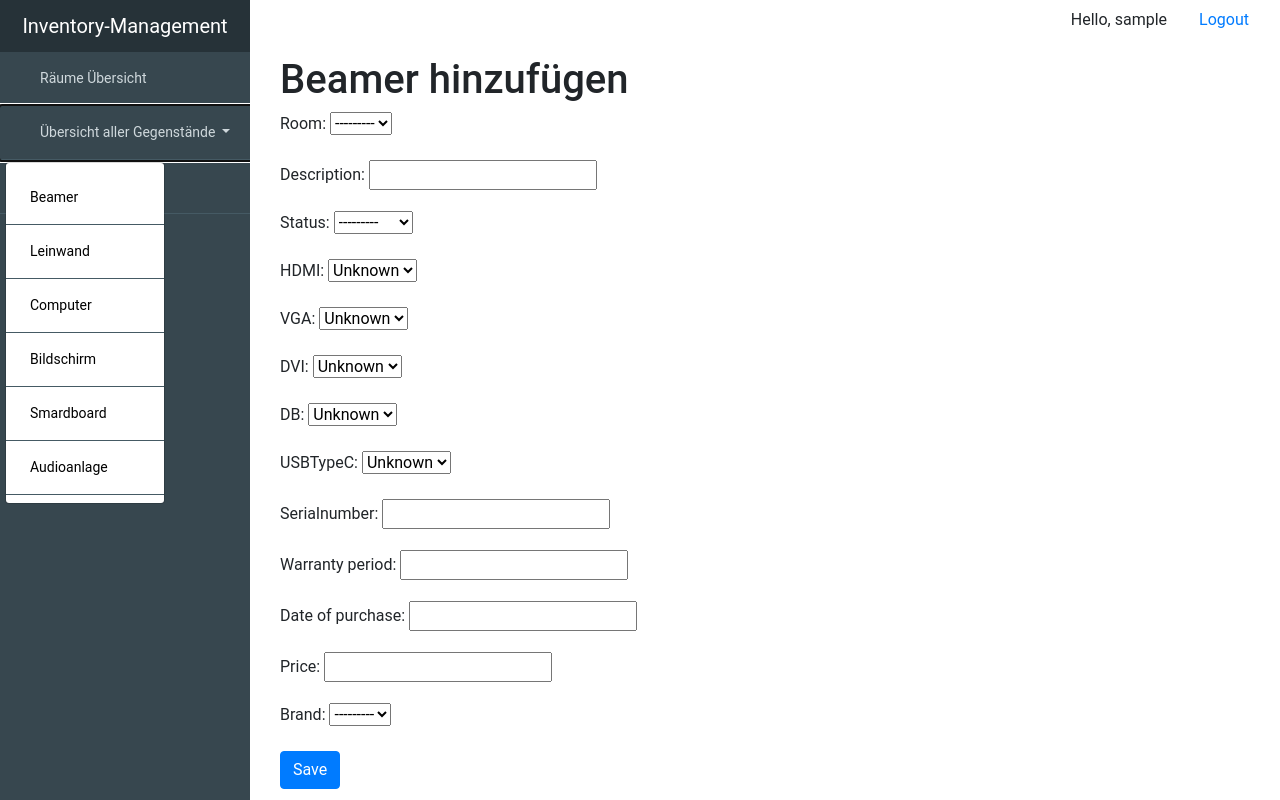
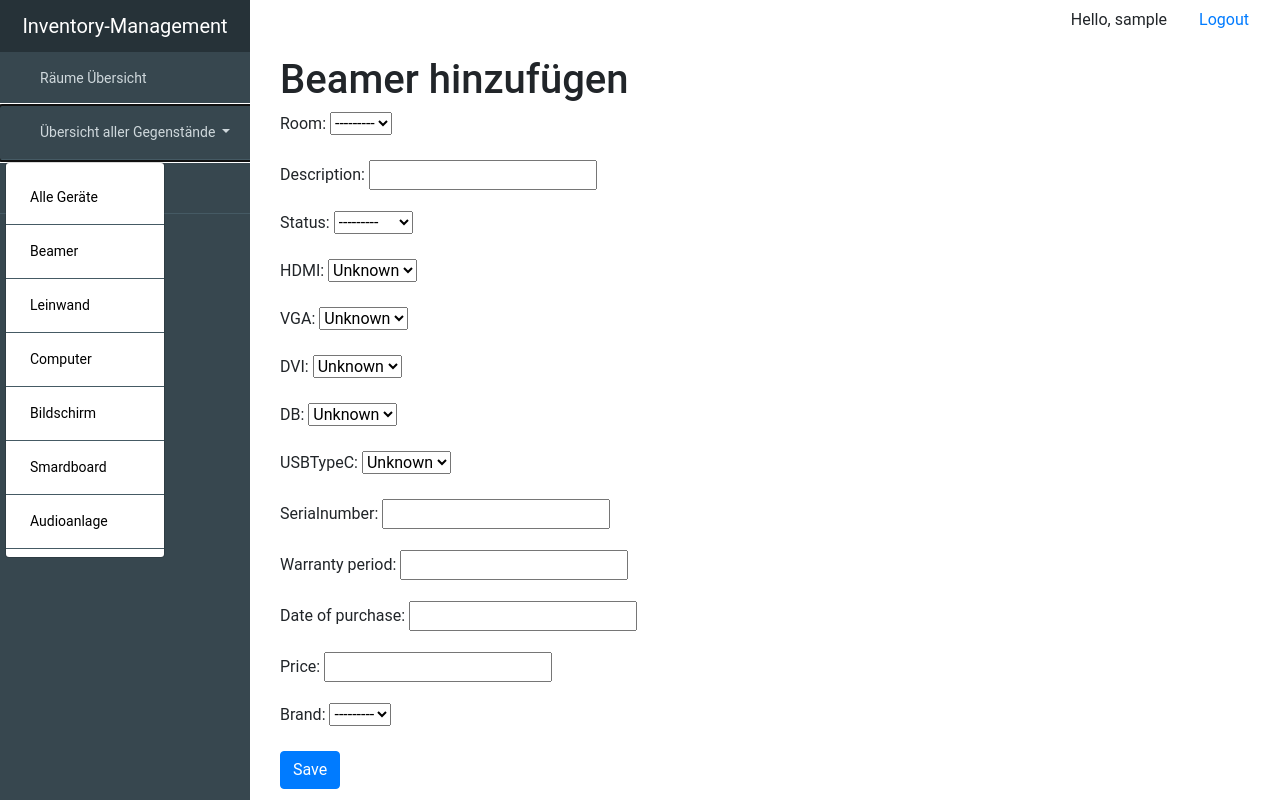
Before and after one commit to LilB0nd/Inventory, a Django app: page /add/beamer/ in a window 1280 px wide, after a click on "Übersicht aller Gegenstände". Run offline with Django 3.2, Linux system fonts and the light colour scheme; the visitor is signed in with stand-in values (Sample User, id 1); data that the repository does not hold is empty; some libraries are stand-ins or nearby versions.

Commit message:
Merge remote-tracking branch 'origin/master'
# Conflicts:
#	.idea/workspace.xml
#	db.sqlite3

```diff
--- a/inventory_managementsentials/templates/inventory_managementsentials/base.html
+++ b/inventory_managementsentials/templates/inventory_managementsentials/base.html
@@ -36,6 +36,7 @@
           <i class="zmdi zmdi-view-dashboard"></i>Übersicht aller Gegenstände
       </a>
       <div class="dropdown-menu">
+          <a class="dropdown-item" style="color:black" href="{% url 'inventory_managementsentials:DeviceView'%}">Alle Geräte</a>
           <a class="dropdown-item" style="color:black" href="{% url 'inventory_managementsentials:BeamerView'%}">Beamer</a>
           <a class="dropdown-item" style="color:black" href="{% url 'inventory_managementsentials:CanvasView'%}">Leinwand</a>
           <a class="dropdown-item" style="color:black" href="{% url 'inventory_managementsentials:ComputerView'%}">Computer</a>
```
Also changed, not shown: 1 other file.
